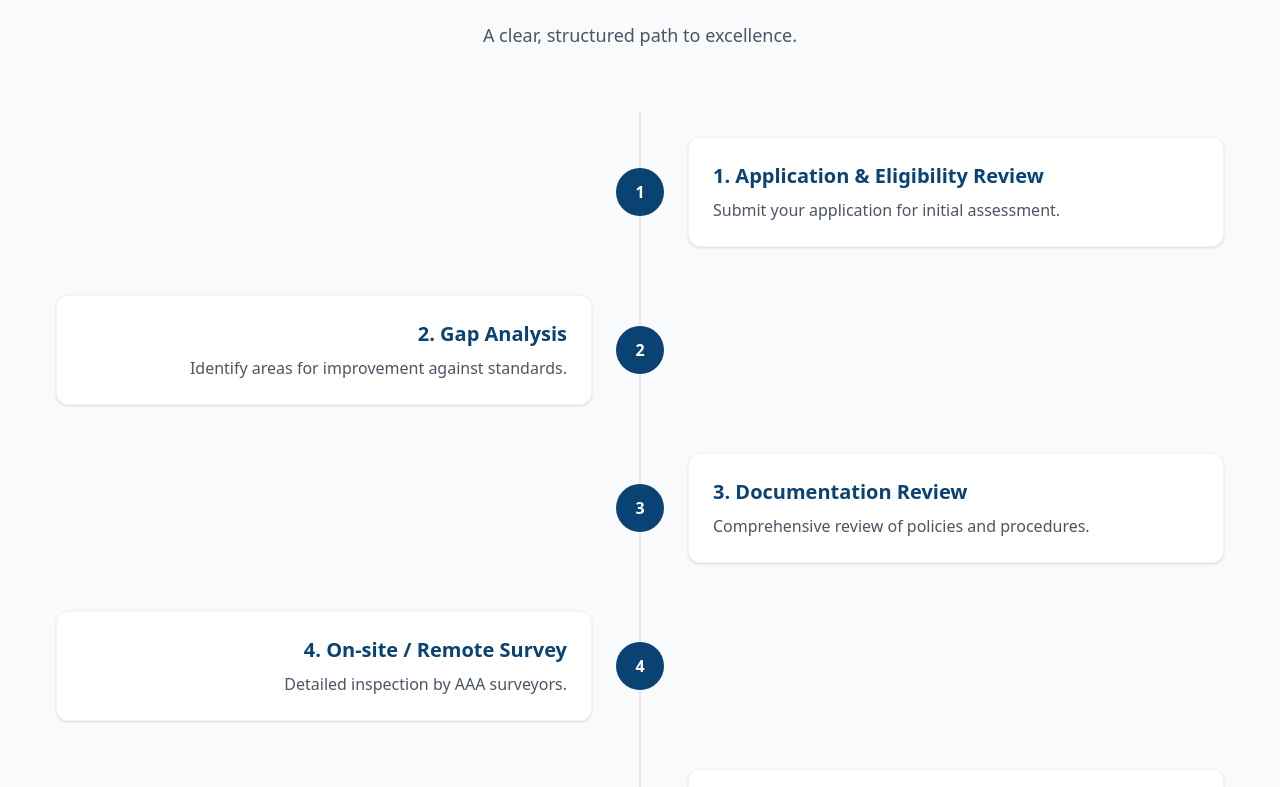
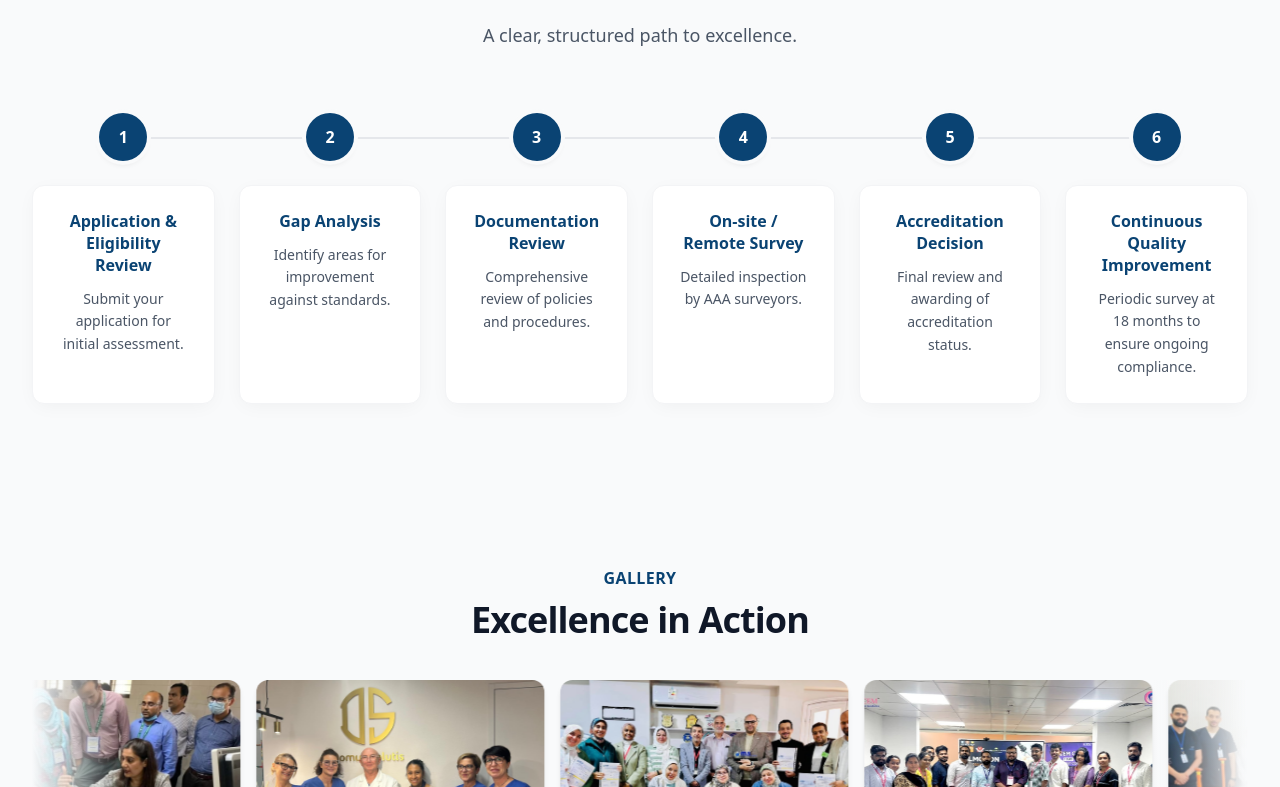
Before and after one commit to aaaacreditation/healthcare, a Next.js app: page / in a window 1280 px wide. Shown: the part 4113-4900 px from the top of the page. Built offline with nearby package versions, Linux system fonts and the light colour scheme.

Commit message:
feat: updated accreditation process layout to horizontal grid

```diff
--- a/app/components/Process.tsx
+++ b/app/components/Process.tsx
@@ -23,30 +23,26 @@ export const Process = () => {
                 </p>
             </div>
 
-            <div className="relative">
-                {/* Vertical Line for Desktop */}
-                <div className="hidden lg:block absolute left-1/2 transform -translate-x-1/2 h-full w-0.5 bg-gray-200"></div>
+            <div className="relative mt-12 hidden lg:block">
+                {/* Horizontal Line for Desktop */}
+                <div className="absolute top-6 left-[8%] right-[8%] h-0.5 bg-gray-200" />
+            </div>
 
-                <div className="space-y-12 lg:space-y-0">
-                    {steps.map((step, index) => (
-                        <div key={step.name} className={`flex flex-col lg:flex-row items-center ${index % 2 === 0 ? 'lg:flex-row-reverse' : ''}`}>
-                            <div className="flex-1 w-full lg:w-1/2 p-6">
-                                <div className={`bg-white p-6 rounded-xl shadow-sm border border-gray-100 ${index % 2 === 0 ? 'lg:text-left' : 'lg:text-right'}`}>
-                                    <h3 className="text-xl font-bold text-[#0a4373] mb-2">{index + 1}. {step.name}</h3>
-                                    <p className="text-gray-600">{step.description}</p>
-                                </div>
-                            </div>
+            <div className="grid grid-cols-1 md:grid-cols-2 lg:grid-cols-3 xl:grid-cols-6 gap-6 relative">
+                {steps.map((step, index) => (
+                    <div key={step.name} className="relative flex flex-col items-center">
+                        {/* Number Circle */}
+                        <div className="flex items-center justify-center w-12 h-12 bg-[#0a4373] rounded-full text-white font-bold z-10 mb-6 shrink-0 shadow-md ring-4 ring-gray-50">
+                            {index + 1}
+                        </div>
 
-                            <div className="relative flex items-center justify-center w-12 h-12 bg-[#0a4373] rounded-full text-white font-bold z-10 shrink-0 my-4 lg:my-0">
-                                {index + 1}
-                            </div>
-
-                            <div className="flex-1 w-full lg:w-1/2 p-6">
-                                {/* Empty space for the alternating layout */}
-                            </div>
+                        {/* Content */}
+                        <div className="bg-white p-6 rounded-xl shadow-[0_4px_20px_-4px_rgba(0,0,0,0.05)] border border-gray-100 text-center w-full h-full flex flex-col items-center flex-1 hover:shadow-[0_8px_30px_-4px_rgba(0,0,0,0.1)] transition-shadow">
+                            <h3 className="text-base font-bold text-[#0a4373] mb-3 leading-snug">{step.name}</h3>
+                            <p className="text-sm text-gray-600 leading-relaxed">{step.description}</p>
                         </div>
-                    ))}
-                </div>
+                    </div>
+                ))}
             </div>
         </Section>
     );
```
